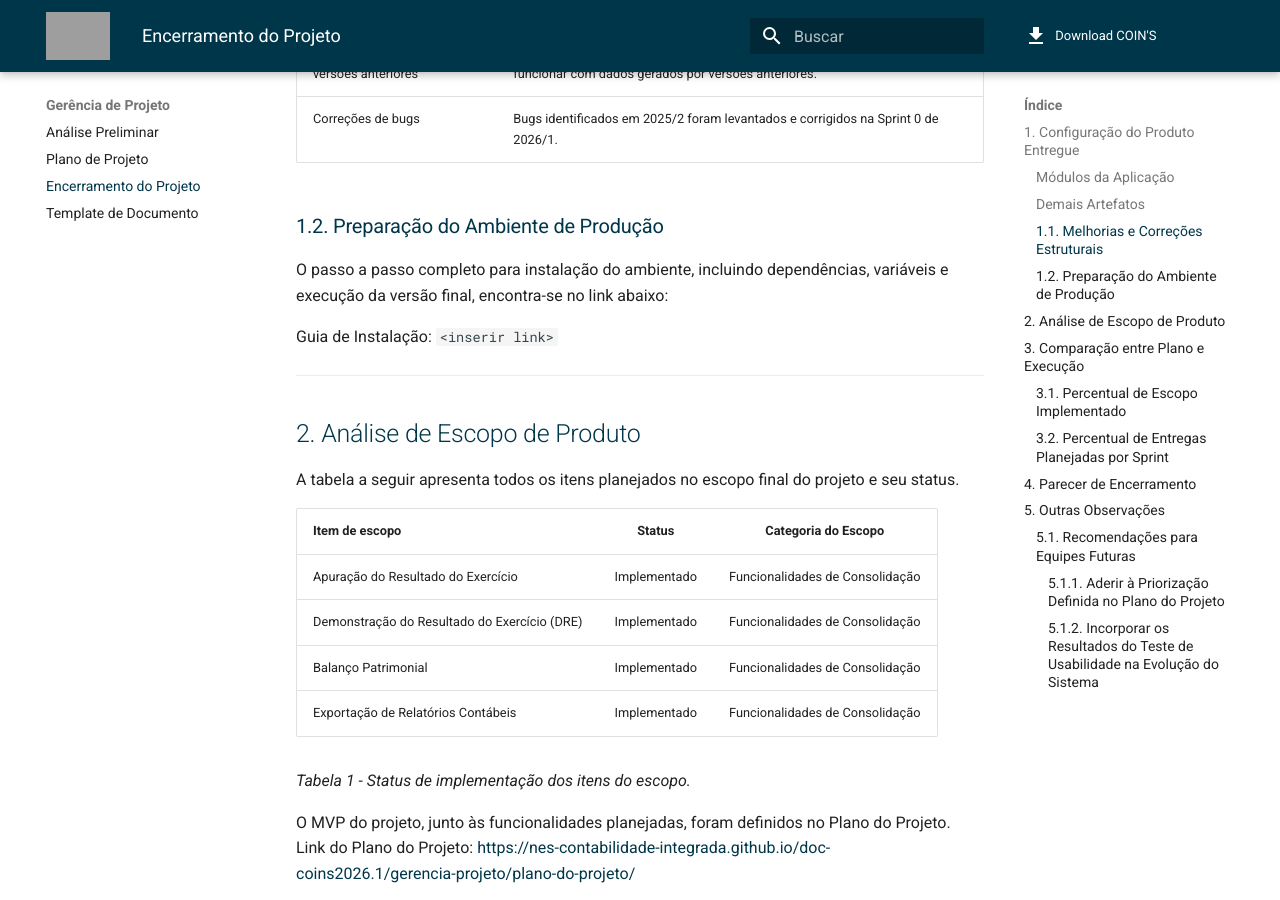
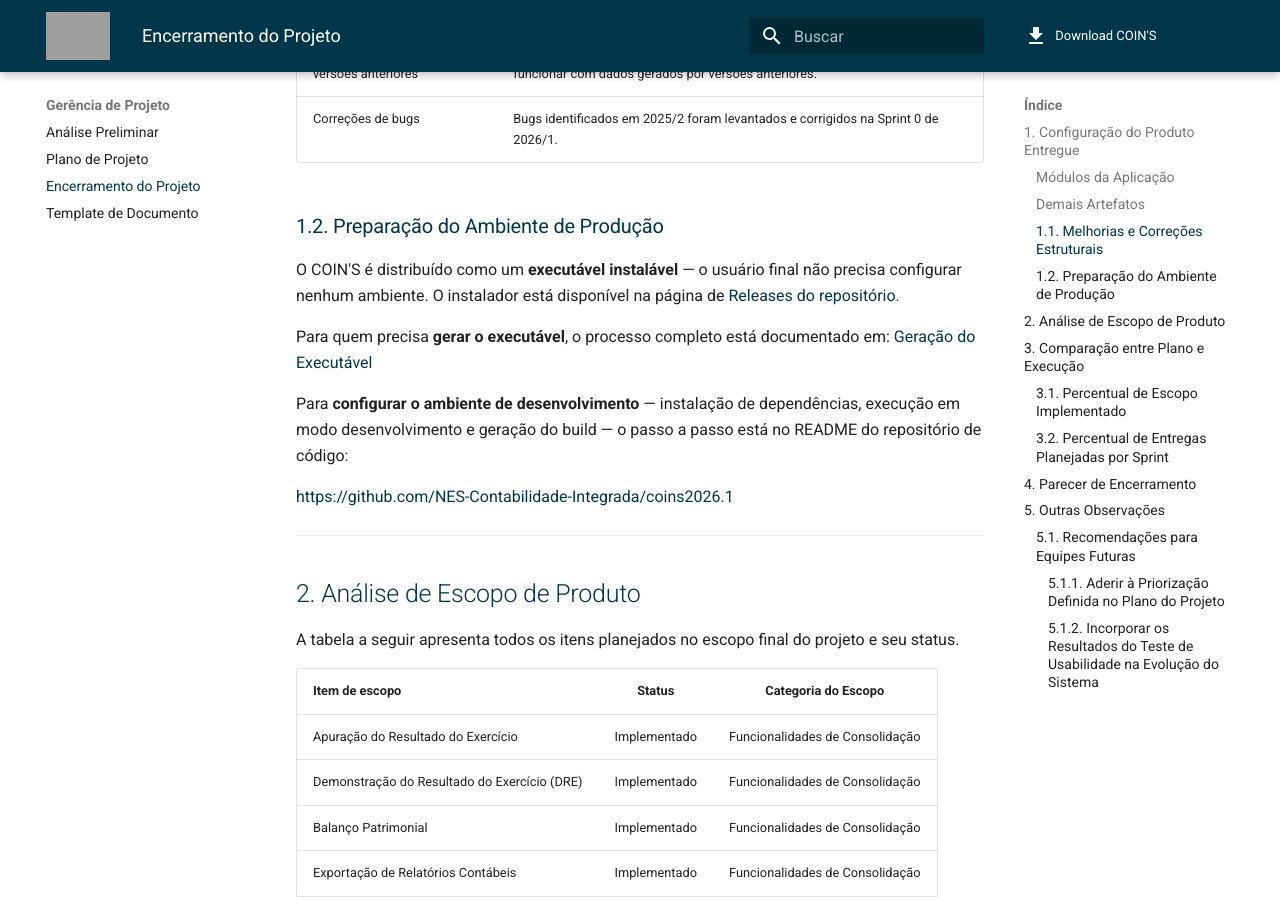
Before and after one commit to NES-Contabilidade-Integrada/doc-coins2026.1, an MkDocs documentation site: the page built from docs/gerencia-projeto/encerramento-do-projeto.md, in a window 1280 px wide and 900 px high, scrolled down 2278 px. Built offline with MkDocs 1.6.1 and Material for MkDocs 9.7.7, drawn with Linux system fonts in a browser that asks for light colours; comment, search, counter and statistics services are not loaded; grey boxes are pictures that could not be loaded.

Commit message:
docs(gerencia): atualiza ambiente de produção no encerramento com executável e links
Co-Authored-By: Claude Sonnet 4.6 <noreply@anthropic.com>

```diff
--- a/docs/gerencia-projeto/encerramento-do-projeto.md
+++ b/docs/gerencia-projeto/encerramento-do-projeto.md
@@ -55,9 +55,13 @@ Além das novas funcionalidades, em 2026/1 foram realizadas melhorias estruturai
 
 ### 1.2. Preparação do Ambiente de Produção
 
-O passo a passo completo para instalação do ambiente, incluindo dependências, variáveis e execução da versão final, encontra-se no link abaixo:
+O COIN'S é distribuído como um **executável instalável** — o usuário final não precisa configurar nenhum ambiente. O instalador está disponível na página de [Releases do repositório](https://github.com/NES-Contabilidade-Integrada/coins2026.1/releases/latest).
 
-Guia de Instalação: `<inserir link>`
+Para quem precisa **gerar o executável**, o processo completo está documentado em: [Geração do Executável](https://nes-contabilidade-integrada.github.io/doc-coins2026.1/devops/geracao-executavel/)
+
+Para **configurar o ambiente de desenvolvimento** — instalação de dependências, execução em modo desenvolvimento e geração do build — o passo a passo está no README do repositório de código:
+
+[https://github.com/NES-Contabilidade-Integrada/coins2026.1](https://github.com/NES-Contabilidade-Integrada/coins2026.1)
 
 ---
 
```
